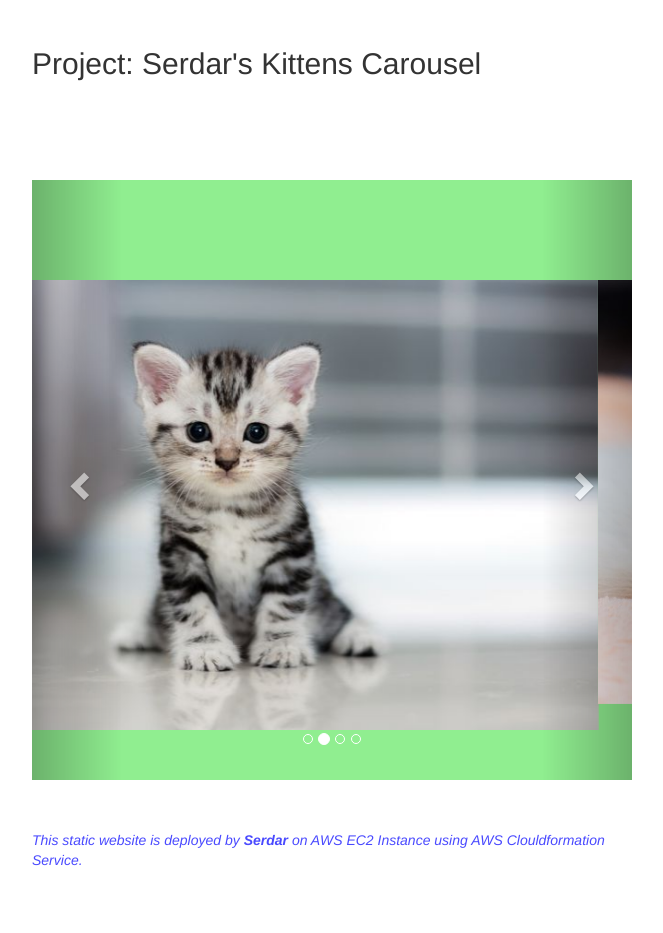
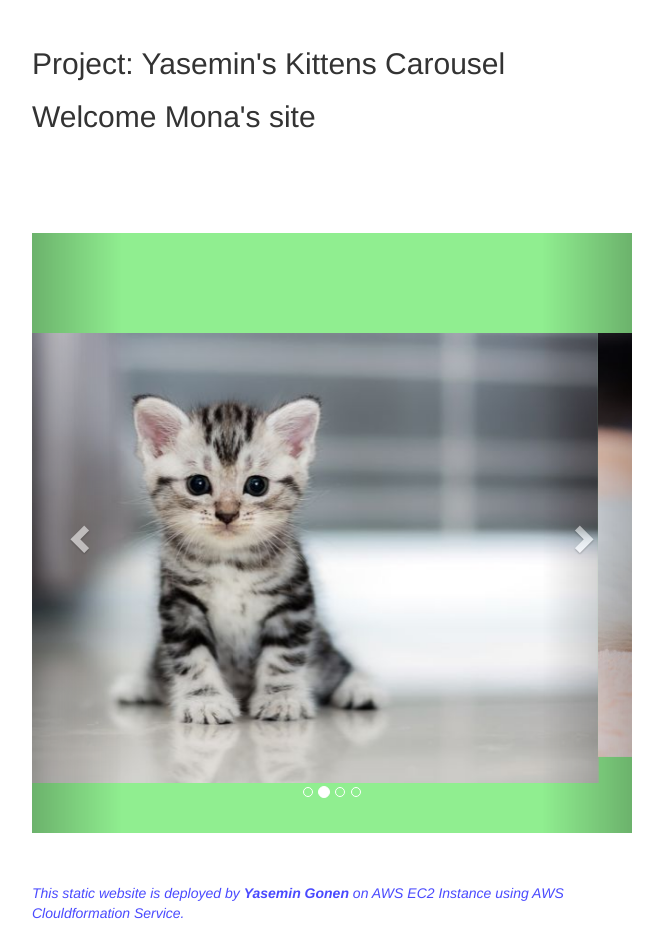
Before and after one commit to yasemingonen/Kittens-carousel-static-website-ec2, a plain HTML site: page static-web/index.html in a window 1280 px wide. Shown: the part 403-1336 px from the top of the page, without its empty margins (308-971 px from the left). Before the commit the page ends 1283 px from the top, so only its background shows below. Drawn offline with nearby package versions, Linux system fonts and the light colour scheme.

Commit message:
index html

```diff
--- a/static-web/index.html
+++ b/static-web/index.html
@@ -45,7 +45,8 @@
 
   <div><img src="https://clarusway.com/wp-content/uploads/2020/06/clarusway_logo.png" /></div>
 
-  <h2> Project: Serdar's Kittens Carousel</h2>
+  <h2> Project: Yasemin's Kittens Carousel</h2>
+  <h2> Welcome Mona's site </h2>
 
   <div id="myCarousel" class="carousel slide" data-ride="carousel">
     <!-- Indicators -->
@@ -84,7 +85,7 @@
   </div>
 
 
-  <p class="footnote"><i>This static website is deployed by <b> Serdar </b> on AWS EC2 Instance using AWS
+  <p class="footnote"><i>This static website is deployed by <b> Yasemin Gonen </b> on AWS EC2 Instance using AWS
       Clouldformation Service.</i></p>
 </body>
 
```
